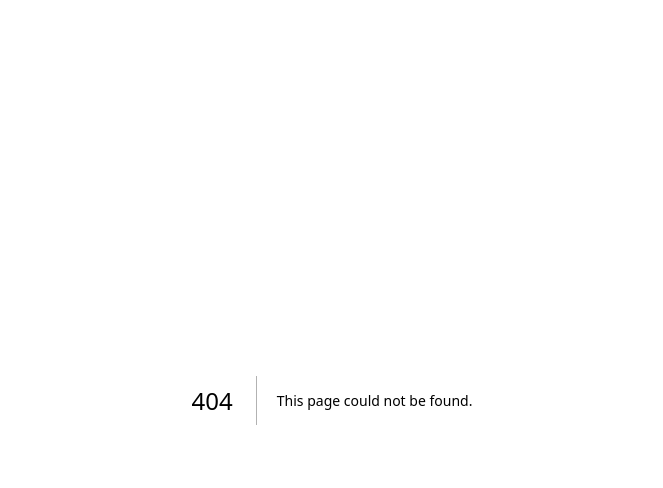
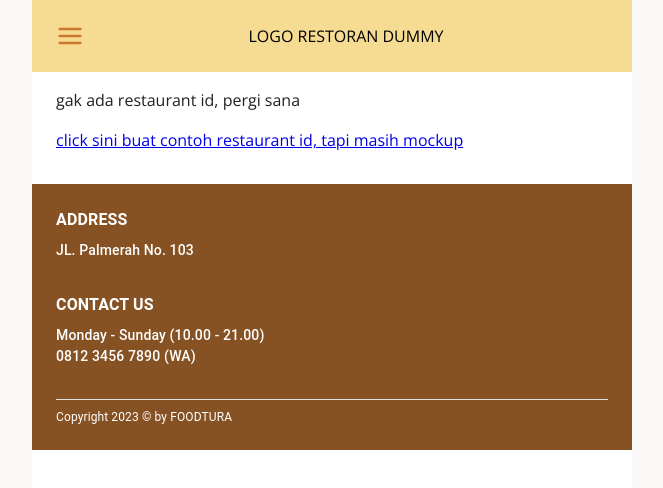
Before and after one commit to fabianhabil/foodtura, a Next.js app in the folder frontend/: page /restaurant in a window 1280 px wide. Before the commit this address had no page. Shown: the top 488 px of the page, without its empty margins (308-971 px from the left). Built offline with nearby package versions, Linux system fonts and the light colour scheme.

Commit message:
wip: restaurant page index

```diff
--- /dev/null
+++ b/frontend/src/pages/restaurant/index.tsx
@@ -0,0 +1,24 @@
+import StoreLayout from '@/components/templates/Store/StoreLayout/StoreLayout';
+import Link from 'next/link';
+
+const Home = () => {
+    return (
+        <>
+            gak ada restaurant id, pergi sana
+            <br />
+            <Link href='/restaurant/restaurantid'>
+                <p>click sini buat contoh restaurant id, tapi masih mockup</p>
+            </Link>
+        </>
+    );
+};
+
+Home.getLayout = function getLayout(page: React.ReactNode) {
+    return (
+        <>
+            <StoreLayout>{page}</StoreLayout>
+        </>
+    );
+};
+
+export default Home;
```
